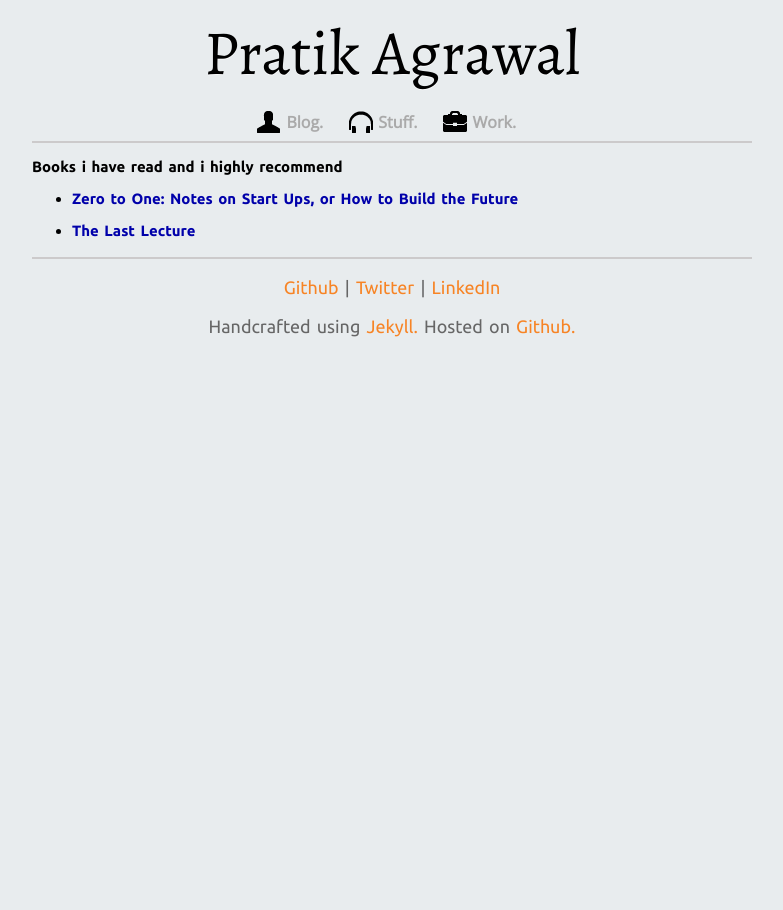
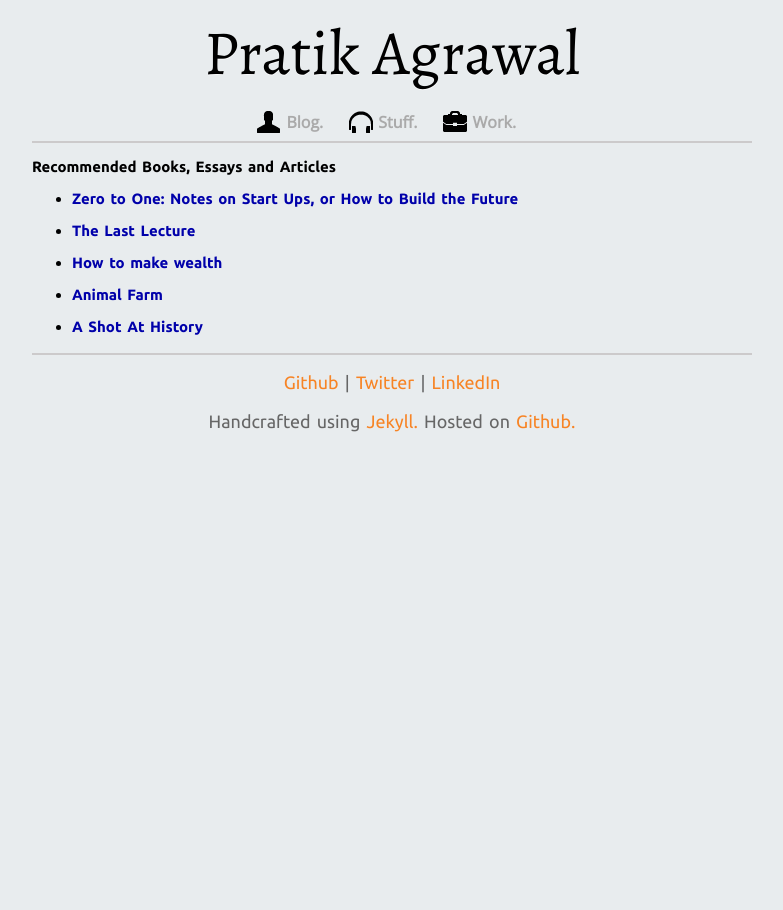
Before and after one commit to pratik98/pratik98.github.com, a Jekyll site: the page built from read.md, in a window 1280 px wide. Shown: the whole page, without its empty margins (248-1031 px from the left). Built offline with Jekyll 4.4.1, drawn with Linux system fonts in a browser that asks for light colours; nearby versions of some CDN libraries.

Commit message:
added couple links

```diff
--- a/read.md
+++ b/read.md
@@ -1,10 +1,16 @@
 ---
 layout: default
-title:  "Books - Pratik Agrawal"
+title:  "Reading - Pratik Agrawal"
 ---
 
-**Books i have read and i highly recommend**
+**Recommended Books, Essays and Articles**
 
 * **[Zero to One: Notes on Start Ups, or How to Build the Future](https://amzn.to/31gr1DW)**
 
 * **[The Last Lecture](https://read.amazon.in/kp/embed?asin=B002V0924C&preview=newtab&linkCode=kpe&ref_=cm_sw_r_kb_dp_NPYEDbB1KQ7V5&tag=prat01-21)**
+
+* **[How to make wealth](http://www.paulgraham.com/wealth.html)**
+
+* **[Animal Farm](https://amzn.to/2V0huOU)**
+
+* **[A Shot At History](https://amzn.to/31wZb6l)**
```
